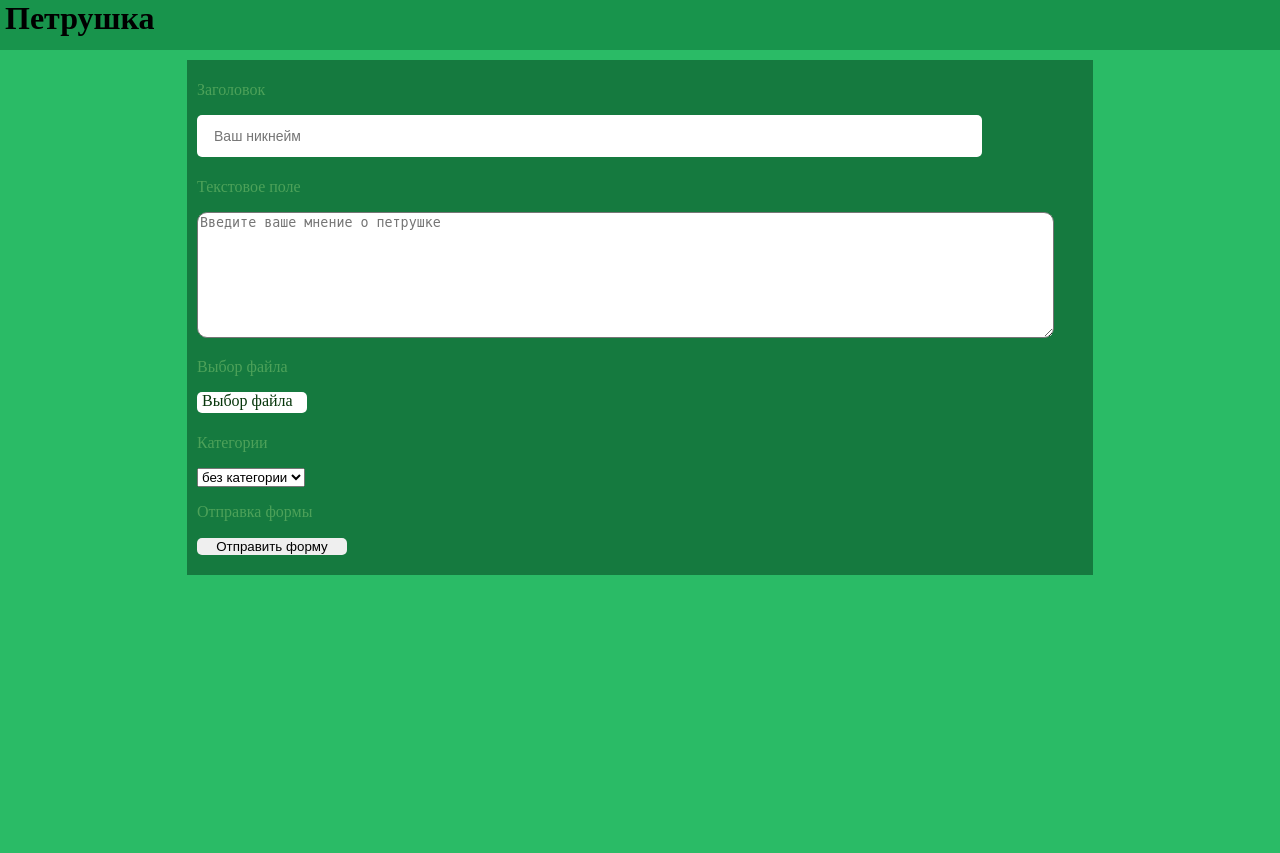
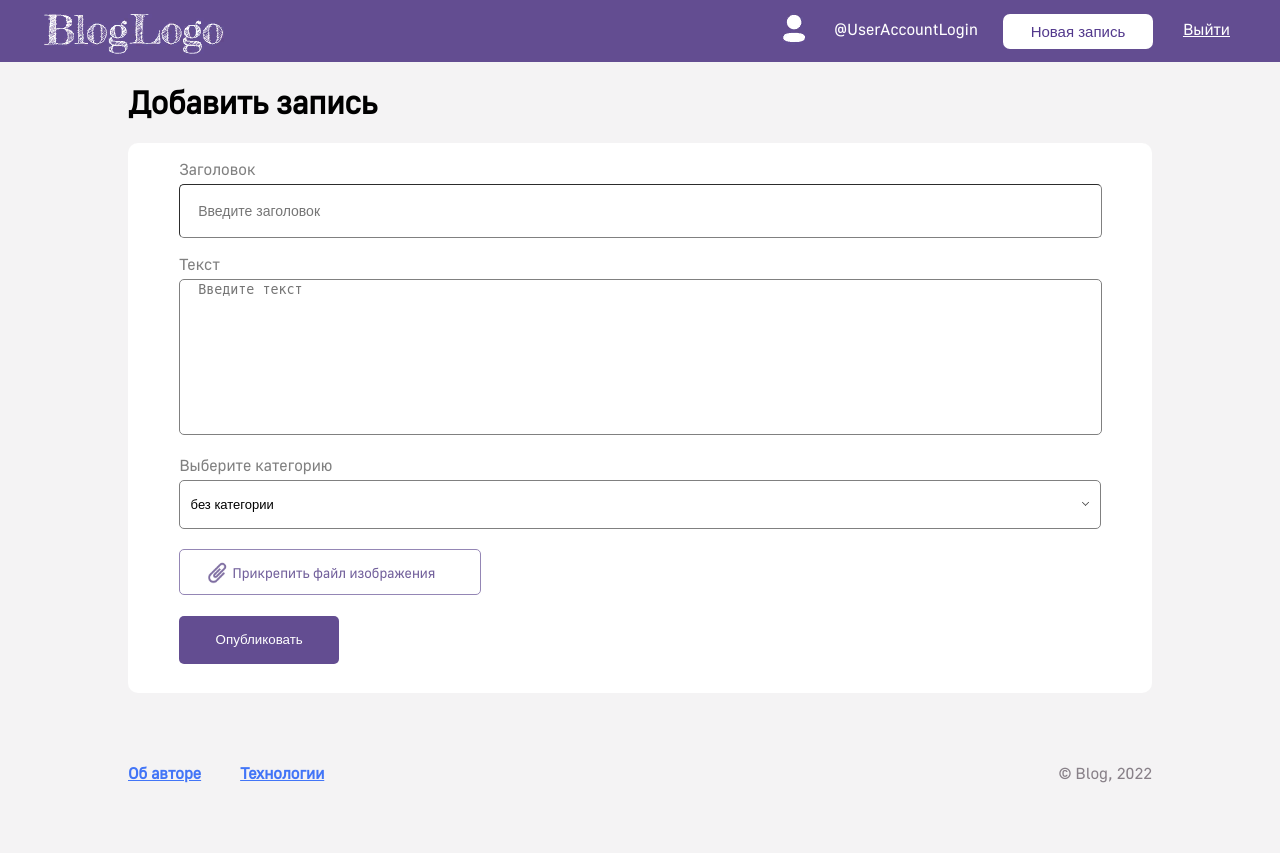
Before and after one commit to batya1871/WebLabs_bat, a PHP site: page /post-add.html in a window 1280 px wide. Before the commit the page ends 575 px from the top, so only its background shows below. Run offline with PHP 8.4, Linux system fonts and the light colour scheme.

Commit message:
Исправил 1-ое задание 5-ой лабы
Теперь оно сделано по макету

```diff
--- a/lab_5/css/main.css
+++ /dev/null
@@ -1,97 +0,0 @@
-
-html,body,div, h1{
-    margin: 0;
-    padding: 0;
-    border: 0;
-    font-size: 100%;
-    font:inherit;
-
-    vertical-align: baseline;
-}
-body{
-    background-color: rgb(42, 187, 102);
-}
-main{
-    display: flex;
-    flex-direction: column;
-    align-items: center;
-}
-form{
-    color: rgb(6, 53, 10);
-    min-width: 70%;
-    height: 500px;
-    background-color: rgb(21, 122, 63);
-    padding-left: 10px;
-    padding-block-end: 10px;
-    padding-top: 5px;
-
-}
-form  p{
-    color:rgba(119, 192, 109, 0.568)
-
-}
-.h1{
-    text-align: left;
-    width: 100%;
-    height: 50px;
-    background-color: rgb(24, 148, 76);
-    font-size: 32px;
-    padding-left: 10px;
-    top: 0;
-    left: 0;
-    font: optional;
-    font-weight: bolder;
-    margin-bottom: 10px;
-}
-
-.text-and-sel{
-    width: 95%;
-    display: flex;
-    flex-direction: column;
-}
-.textarea-in-form{
-   width: 100%;
-   height: 120px;
-   border-radius: 10px;
-   position: relative;
-
-}
-.pic-in-form-inside{
-
-    visibility: hidden;
-
-}
-.pic-in-form-outside > span{
-    position: absolute;
-    margin-left: 5px;
-}
-.pic-in-form-outside{
-    border-radius: 5px;
-    background-color: white;
-    margin-bottom: 5px;
-    width: 110px;
-}
-input,textarea{
-    outline: none;
-}
-.input-in-form{
-    border: none;
-    border-radius: 5px;
-    margin-bottom: 5px;
-    min-width: 90%;
-    height: 40px;
-    text-align: left;
-    font-size: 14px;
-    padding-left: 2%;
-    text-decoration:dashed;
-}
-.main-img{
-    height: 250px;
-    width: 150px;
-    margin-left: 40px;
-}
-.sub-btn{
-    width: 150px;
-    border-radius: 5px;
-    border: 5px;
-}
--- /dev/null
+++ b/lab_5/css/post-add.css
@@ -0,0 +1,203 @@
+@font-face {
+    font-family: "Golos UI";
+    src: local("Golos UI"),
+         url("../fonts/Golos-UI_Regular.ttf");
+
+}
+body{
+    margin: 0%;
+    display: flex;
+    flex-direction: column;
+    width: 100%;
+    height: 100%;
+    background-color: rgb(244,243,244);
+}
+/*Верхняя часть */
+header{
+    background-color: rgb(99,77,145);
+    width: 100%;
+    height: 62px;
+    display: flex;
+    justify-content: space-between;
+    align-items: center;
+
+}
+.header-right-part{
+    color: rgb(255,255,255);
+    font-family: "Golos UI";
+    margin-bottom: 10px;
+    display: flex;
+    align-items: center;
+}
+
+.new-post-btn{
+    background-color: white;
+    border-radius: 7px;
+    border-style: none;
+    margin-top: 10px;
+    height:35px;
+    width:150px;
+    font-size: 15px;
+    color: rgb(82,56,140);
+}
+.new-post-btn:hover{
+    background-color: rgb(69, 48, 116);
+    color:  rgb(255, 255, 255);
+}
+.new-post-btn:active{
+    background-color: rgb(49, 33, 87);
+    color:  rgb(255, 255, 255);
+}
+.out-ref{
+    text-decoration: underline;
+    margin-right: 50px;
+    margin-left: 30px;
+    margin-top: 5px;
+}
+.out-ref:hover{
+    color: rgb(69, 48, 116);
+}
+.out-ref:active{
+    color: rgb(49, 33, 87);
+}
+.login-ref{
+    height: 100%;
+    display: flex;
+    align-items: center;
+}
+
+/*тело*/
+.post-form{
+    font-family: "Golos UI";
+    border-radius: 10px;
+    margin-left: 10%;
+    min-height: 550px;
+    width: 80%;
+    background-color: white;
+    display: flex;
+    flex-direction: column;
+}
+.form-element{
+    margin-left: 5%;
+    margin-right: 7%;
+}
+.form-element-sel{
+    margin-left: 5%;
+    margin-right: 5%;
+}
+.post-form  p{
+    color: gray;
+    margin-bottom: 5px;
+}
+
+.input-in-form{
+    border-radius: 5px;
+    border-color: gray;
+    border-width: 1px;
+    min-width: 100%;
+    height: 50px;
+    text-align: left;
+    font-size: 14px;
+    padding-left: 2%;
+    text-decoration:dashed;
+    outline:none;
+}
+.textarea-in-form{
+    width: 100%;
+    resize: none;
+    border-color: gray;
+    border-radius: 5px;
+    min-height: 150px;
+    max-height: 150px;
+    padding-left: 2%;
+    position: relative;
+    outline:none;
+ }
+ .sel-in-form {
+    display: block;
+    font-size: 16px;
+    padding: 16px 1.4em 16px .8em;
+    width: 100%;
+    border-width: 1px;
+    border-color: gray;
+    border-radius: 5px;
+    -moz-appearance: none;
+    -webkit-appearance: none;
+    appearance: none;
+    background-color: #fff;
+    background-image: url('../img/back-sel.PNG');
+    background-repeat: no-repeat, repeat;
+    background-position: right .7em top 50%, 0 0;
+    background-size: .85em auto, 100%;
+    font-size: 13px;
+    }
+    .sel-in-form:focus {
+     outline: none;
+    }
+
+    .pic-in-form-inside{
+
+        visibility: hidden;
+
+    }
+    .pic-in-form-outside > span{
+        position: absolute;
+        margin-left: 52px;
+    }
+    .pic-in-form-outside{
+        border: 1px solid;
+        color:rgb(115,97,156);
+        font-size: 14px;
+        width: 300px;
+        height: 44px;
+        border-color: rgb(148,134,181);
+        border-radius: 5px;
+        margin-left: 5%;
+        margin-top: 2%;
+        margin-bottom: 2%;
+        display: flex;
+        align-items: center
+    }
+    .pic-in-form-outside:hover{
+        background-color: rgb(230, 224, 224);
+    }
+    .pic-in-form-outside:active{
+        background-color: rgb(216, 210, 210);
+    }
+
+    .sub-btn{
+        color: white;
+        background-color: rgb(99,77,145);
+        margin-left: 5%;
+        height: 48px;
+        width: 160px;
+        border-radius: 5px;
+        border: 5px;
+    }
+    .sub-btn:hover{
+        background-color: rgb(88, 69, 129);
+    }
+    .sub-btn:active{
+        background-color: rgb(77, 60, 114);
+    }
+
+/*низ*/
+footer{
+    min-height: 20vh;
+    display: flex;
+    align-items: center;
+    justify-content: space-between;
+}
+.footer-ref{
+    font-family: "Golos UI";
+    font-weight:600;
+    color:rgb(66,117,247);
+    text-decoration: underline;
+}
+
+.footer-ref:hover{
+    color: rgb(69, 48, 116);
+}
+.footer-ref:active{
+    color: rgb(49, 33, 87);
+}
--- a/lab_5/css/reg.css
+++ b/lab_5/css/reg.css
@@ -6,7 +6,7 @@ body{
     height: 1300px;
 }
 header{
-    background-color: rgb(76, 76, 161);
+    background-color: rgb(99,77,145);
     width: 100%;
     height: 50px;
     display: flex;
--- a/lab_5/post-add.html
+++ b/lab_5/post-add.html
@@ -5,60 +5,59 @@
     <meta http-equiv="X-UA-Compatible" content="IE=edge">
     <meta name="viewport" content="width=device-width, initial-scale=1.0">
     <title>Лабораторная работа №5</title>
-    <link rel="stylesheet" href="./css/main.css">
+    <link rel="stylesheet" href="./css/post-add.css">
 </head>
 <body>
+    <header>
+        <img src="img/logo.PNG" style="margin-left: 2%;">
+        <div class="header-right-part"  >
+                <ref class="login-ref" style="margin-top: 5px;" >
+                    <img src="img/person.PNG" >
+                    <span  style="margin-right: 25px; margin-left: 15px;">@UserAccountLogin</span>
+                </ref>
+
+            <button class="new-post-btn" >Новая запись</button>
+            <ref class="out-ref" >Выйти</ref>
+        </div>
+    </header>
+
     <main>
-        <div class="h1">
-            Петрушка
-        </div>
-
-    <form action=""   method="post">
-        <div class = "text-and-sel">
-            <p>
-                Заголовок
-            </p>
-            <label>
-                <input name="user-nick" placeholder="Ваш никнейм" class="input-in-form" maxlength="150">
-            </label>
-            <p>
-                Текстовое поле
-            </p>
-            <label>
-
-                <textarea name="text-in-form" class = "textarea-in-form" placeholder="Введите ваше мнение о петрушке"></textarea>
-            </label>
-            <p>
-                Выбор файла
-            </p>
+       <h1 style="font-family: Golos UI; font-weight: 1000; margin-left: 10%;">Добавить запись</h1>
+       <form action="" method="get" class="post-form">
+            <div class="form-element">
+                <p>Заголовок</p>
+                <input name="user-heading" placeholder="Введите заголовок" class="input-in-form" maxlength="150">
+            </div>
+            <div class="form-element">
+                <p>Текст</p>
+                <textarea name="text-in-form" class = "textarea-in-form" placeholder="Введите текст"></textarea>
+            </div>
+            <div class="form-element-sel">
+                <p>Выберите категорию</p>
+                <select size="1" name="sel-in-form" class="sel-in-form" >
+                    <option disabled selected>без категории</option>
+                    <option>Категория 1</option>
+                    <option>Категория 2</option>
+                    <option>Категория 3</option>
+                    <option>Категория 4</option>
+                </select>
+            </div>
             <label  class="pic-in-form-outside" id = "pic-label" >
-                <span id = "pic-span">Выбор файла</span>
+                <img src="img/file-sel-part.PNG" style="height: 23px; margin-left: 25px;">
+                <span id = "pic-span">Прикрепить файл изображения</span>
                 <input id = "btn-file" name="sel-pic" placeholder="выберете фото" class="pic-in-form-inside" accept="image/*" type="file">
             </label>
-            <p>
-                Категории
-            </p>
-            <label>
-                <select size="1" name="sel-in-form" >
-                    <option disabled selected>без категории</option>
-                    <option>Астра</option>
-                    <option>Карнавал</option>
-                    <option>Бриз</option>
-                    <option>Берлинская</option>
-                </select>
-            </label>
+            <button class="sub-btn" type="submit">Опубликовать</button>
+       </form>
+    </main>
 
+    <footer>
+        <div class="footer-left-side" style="margin-left: 10%;">
+            <ref class="footer-ref"  style="margin-right: 35px;">Об авторе</ref>
+            <ref class="footer-ref"  >Технологии</ref>
         </div>
-        <p>
-            Отправка формы
-        </p>
-        <label><button class="sub-btn" type="submit">Отправить форму</button></label>
-
-
-
-
-    </form>
-</main>
- <script src="./java.js"></script>
+        <ref style="color: rgb(136, 128, 136); margin-right: 10%; font-family: Golos UI">© Blog, 2022</ref>
+    </footer>
+ <script src="./post-add.js"></script>
 </body>
 </html>
--- a/lab_5/java.js
+++ b/lab_5/post-add.js
@@ -8,5 +8,5 @@ btn.onchange = function () {
     arr = msg.split("\\");
 
     span.innerText="Выбранный файл - " + arr[arr.length - 1];
-    label.style.width = (parseInt(span.offsetWidth) + 20 ) + "px"
+    label.style.width = (parseInt(span.offsetWidth) + 70 ) + "px"
   };
```
Also changed, not shown: lab_5/fonts/Golos-UI_Bold.ttf (added), lab_5/fonts/Golos-UI_Medium.ttf (added), lab_5/fonts/Golos-UI_Regular.ttf (added), lab_5/fonts/Golos-UI_VF.ttf (added), lab_5/img/back-sel.PNG (added), lab_5/img/file-sel-part.PNG (added), lab_5/img/logo.PNG (added), lab_5/img/parsley.png (deleted), lab_5/img/person.PNG (added).
